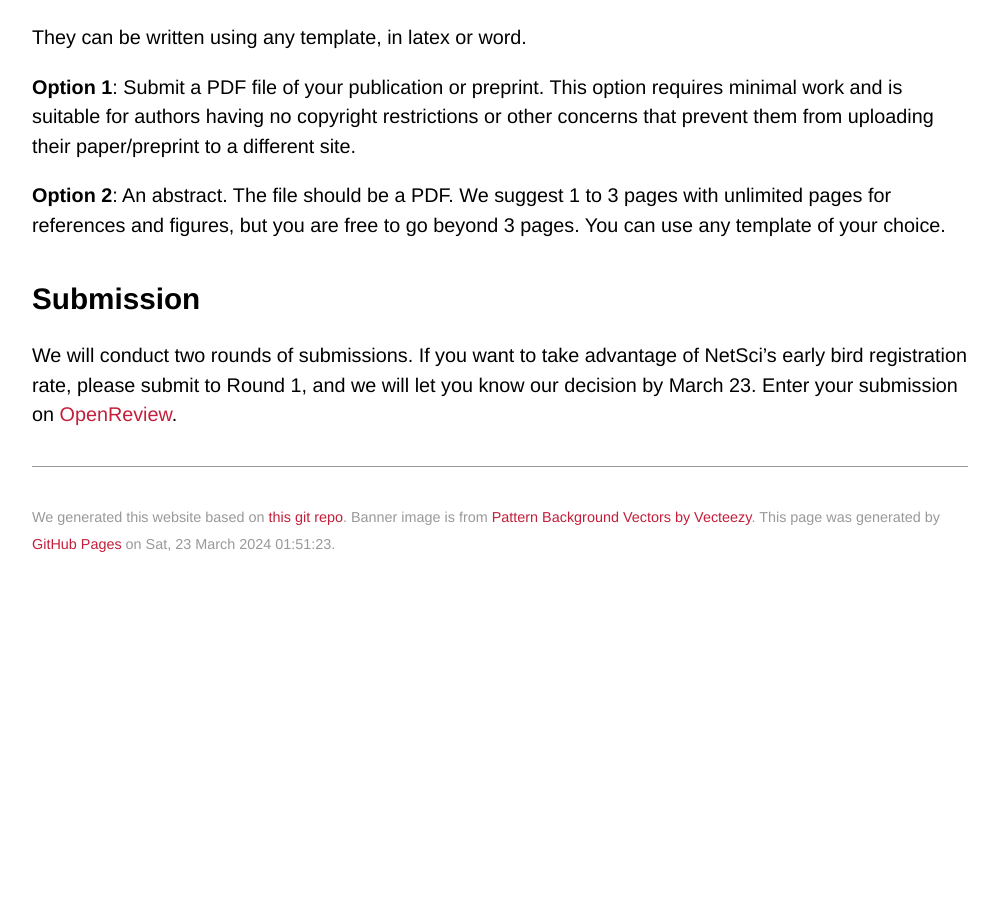
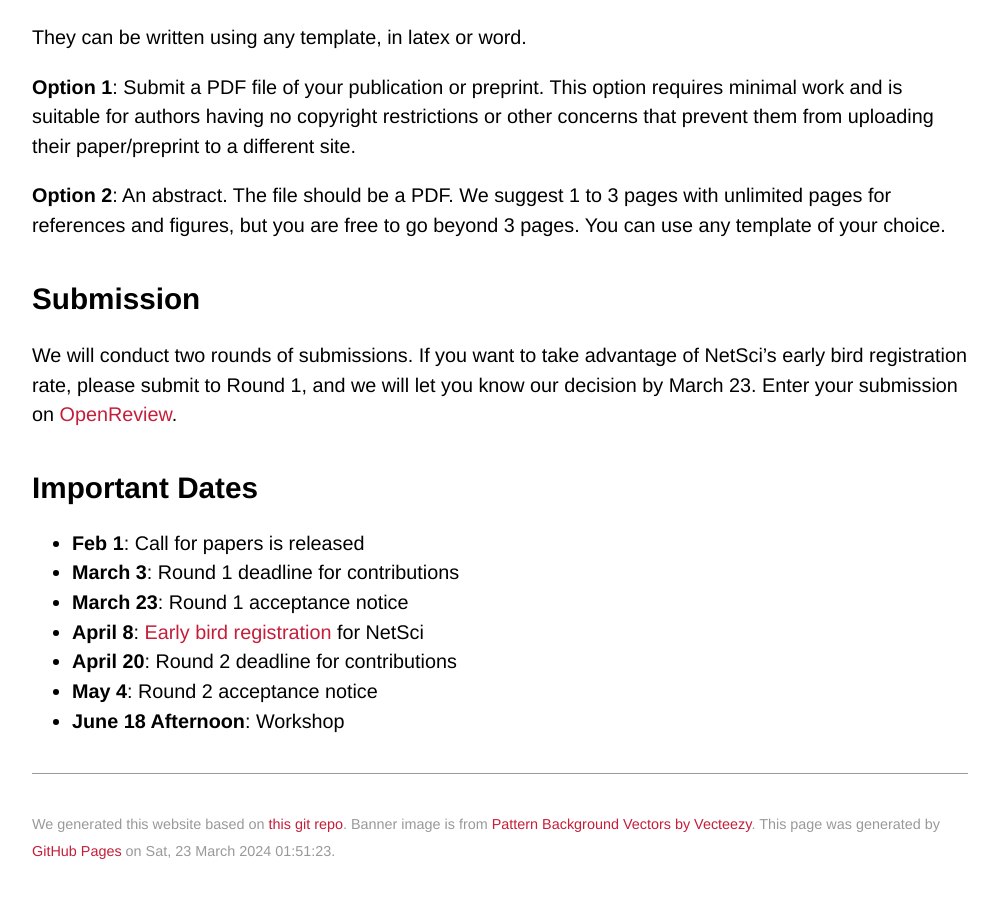
Before and after one commit to netscisci/netscisci.github.io, a Jekyll site: the page built from cfp.md, in a window 1280 px wide and 900 px high, scrolled down 1395 px. Shown: the whole window, without its empty margins (140-1137 px from the left). Built offline with Jekyll 4.4.1, drawn with Linux system fonts in a browser that asks for light colours; some web fonts are replaced; our own code applies the rules of GitHub Pages for plain Markdown files; before the commit the page ends 1988 px from its top, so only the background shows below that.

Commit message:
Update cfp.md
Added important dates

```diff
--- a/cfp.md
+++ b/cfp.md
@@ -37,3 +37,14 @@ They can be written using any template, in latex or word.
 
 ## Submission
 We will conduct two rounds of submissions. If you want to take advantage of NetSci’s early bird registration rate, please submit to Round 1, and we will let you know our decision by March 23. Enter your submission on [OpenReview](https://openreview.net/group?id=NetSci/2024/Workshop/S4S).
+
+
+## Important Dates
+
+- **Feb 1**: Call for papers is released
+- **March 3**: Round 1 deadline for contributions
+- **March 23**: Round 1 acceptance notice
+- **April 8**: [Early bird registration](https://netsci2024.com/en/participate/registration) for NetSci
+- **April 20**: Round 2 deadline for contributions
+- **May 4**: Round 2 acceptance notice
+- **June 18 Afternoon**: Workshop
```
